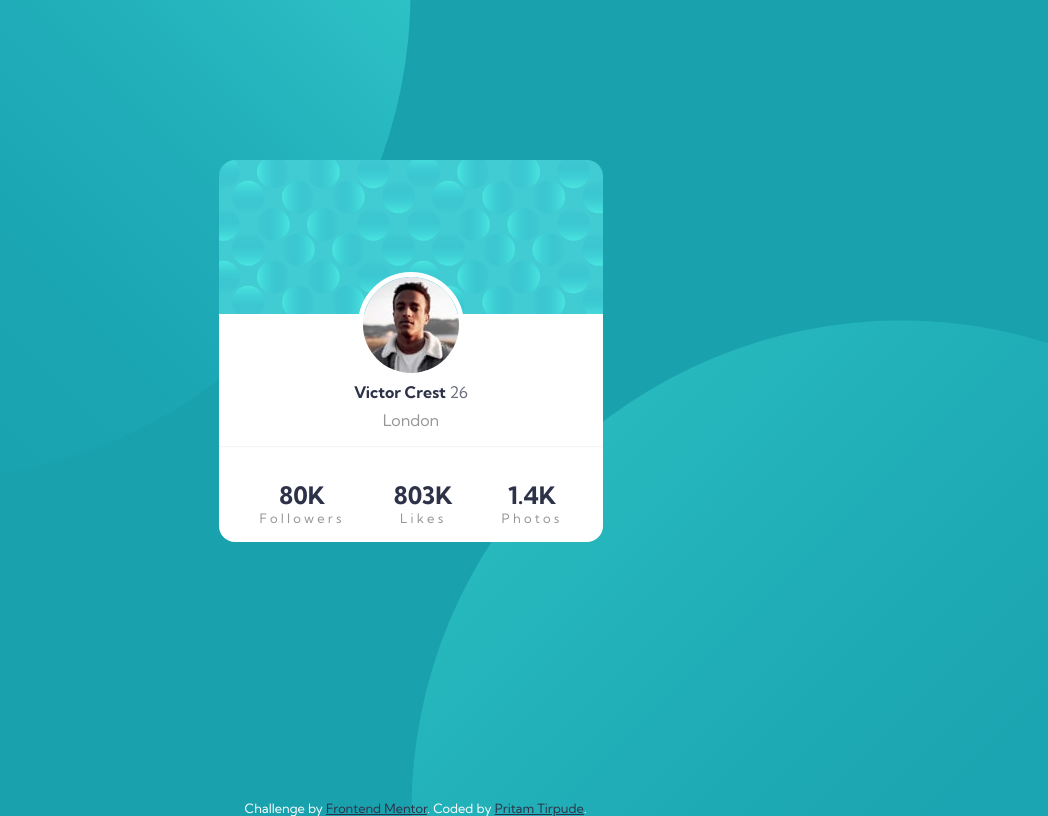
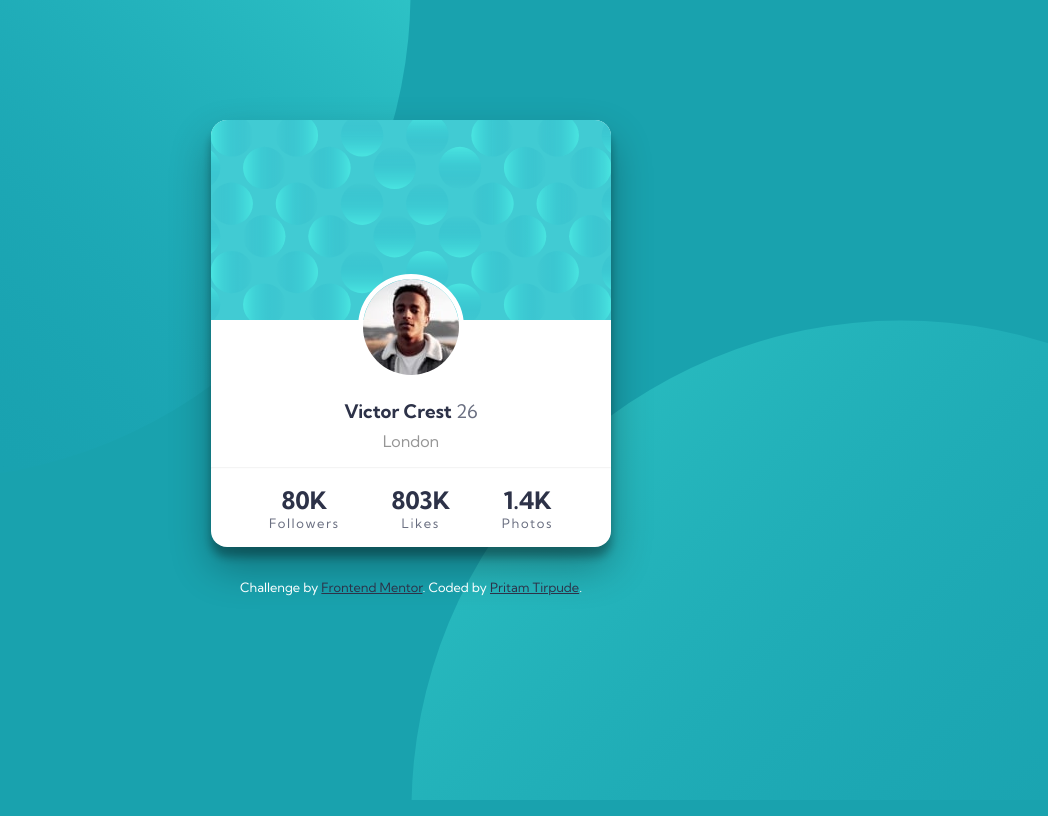
Before and after one commit to Pritam-Tirpude/profile-card-component, a plain HTML site: page index.html in a window 1280 px wide. Shown: the whole page, without its empty margins (229-1277 px from the left). Drawn offline with nearby package versions, Linux system fonts and the light colour scheme.

Commit message:
change the code to make card unmovable

```diff
--- a/index.html
+++ b/index.html
@@ -20,14 +20,17 @@
   </head>
   <body>
     <section>
-      <div class="card" data-aos="fade-up" data-aos-delay="700">
-        <div class="avatar-info" data-aos="fade-right" data-aos-delay="700">
+      <div class="card" data-aos="fade-down">
+        <div class="bg">
+          <img src="./images/bg-pattern-card.svg" alt="background image" />
+        </div>
+        <div class="avatar-info">
           <img src="./images/image-victor.jpg" alt="Victor" />
           <h3>Victor Crest <span class="age">26</span></h3>
           <p>London</p>
         </div>
         <hr />
-        <div class="stats" data-aos="fade-left" data-aos-delay="700">
+        <div class="stats">
           <div class="followers">
             <h5>80K</h5>
             <p>Followers</p>
@@ -42,8 +45,7 @@
           </div>
         </div>
       </div>
-    </section>
-    <footer class="attribution">
+      <div class="attribution">
         Challenge by
         <a href="https://www.frontendmentor.io?ref=challenge" target="_blank"
           >Frontend Mentor</a
@@ -51,12 +53,12 @@
         <a href="https://github.com/Pritam-Tirpude" target="_blank"
           >Pritam Tirpude</a
         >.
-    </footer>
+      </div>
+    </section>
     <script src="https://unpkg.com/aos@next/dist/aos.js"></script>
     <script>
       AOS.init({
-        offset: 150,
-        duration: 1000,
+        duration: 2000,
       });
     </script>
   </body>
--- a/styles/_card.scss
+++ b/styles/_card.scss
@@ -1,35 +1,39 @@
-.card {
-  @include flex(center, center, column);
-  background: white url("../images/bg-pattern-card.svg") no-repeat top/contain;
-  background-attachment: local;
-  border-radius: 1rem;
-  top: 20vh;
-  width: 30%;
+section {
+  max-width: 400px;
+  height: auto;
   margin: 0 auto;
   position: relative;
+  top: 15vh;
+}
+.card {
+  background: white;
+  border-radius: 1rem;
+  box-shadow: 0px 10px 10px rgba(#000000, 0.3), 0px 20px 40px rgba(#000000, 0.3);
+  .bg img {
+    max-width: 100%;
+    height: 200px;
+    border-top-left-radius: 1rem;
+    border-top-right-radius: 1rem;
+    object-fit: cover;
+  }
 
-  hr {
-    margin-top: 1rem;
-    width: 30vw;
-    opacity: 0.1;
-  }
   .avatar-info {
     text-align: center;
-    position: sticky;
+    margin-top: -50px;
     img {
-      margin-top: 7rem;
+      border: 5px solid white;
       border-radius: 50%;
-      border: 5px solid white;
     }
+
     h3 {
-      font-size: $header6;
       color: $primary_very_dark_desaturated_blue;
+      margin-top: 1rem;
     }
 
     p {
       margin-top: 0.5rem;
-      font-size: $header6;
       color: $neutral_dark_gray;
+      font-weight: lighter;
     }
     .age {
       color: $primary_dark_grayish_blue;
@@ -37,50 +41,51 @@
     }
   }
 
+  hr {
+    margin-top: 1rem;
+    opacity: 0.1;
+  }
+
   .stats {
-    width: 100%;
-    text-align: center;
-    margin-top: 1rem;
-    padding: 1rem;
-    margin-bottom: 0rem;
+    padding: 1rem 2rem;
     @include flex(space-around, center, row);
 
     .followers {
+      text-align: center;
       h5 {
-        font-weight: bold;
+        color: $primary_very_dark_desaturated_blue;
         font-size: $header5;
-        color: $primary_very_dark_desaturated_blue;
       }
       p {
-        color: $neutral_dark_gray;
-        letter-spacing: 0.2rem;
+        letter-spacing: 0.1rem;
         font-size: small;
+        color: $primary_dark_grayish_blue;
       }
     }
 
     .likes {
+      text-align: center;
       h5 {
-        font-weight: bold;
+        color: $primary_very_dark_desaturated_blue;
         font-size: $header5;
-        color: $primary_very_dark_desaturated_blue;
       }
       p {
-        color: $neutral_dark_gray;
-        letter-spacing: 0.2rem;
+        letter-spacing: 0.1rem;
         font-size: small;
+        color: $primary_dark_grayish_blue;
       }
     }
 
     .photos {
+      text-align: center;
       h5 {
-        font-weight: bold;
+        color: $primary_very_dark_desaturated_blue;
         font-size: $header5;
-        color: $primary_very_dark_desaturated_blue;
       }
       p {
-        color: $neutral_dark_gray;
-        letter-spacing: 0.2rem;
+        letter-spacing: 0.1rem;
         font-size: small;
+        color: $primary_dark_grayish_blue;
       }
     }
   }
--- a/styles/_global.scss
+++ b/styles/_global.scss
@@ -30,16 +30,6 @@ body {
     url("../images/bg-pattern-bottom.svg") no-repeat left 50vw top 40vh,
     $primary_dark_cyan;
   background-attachment: fixed;
-  animation: anim 2s ease-in alternate;
   font-family: "Kumbh Sans", sans-serif;
   min-height: 100vh;
 }
-
-@keyframes anim {
-  from {
-    background-size: 0%;
-  }
-  to {
-    background-size: 100%;
-  }
-}
--- a/styles/style.scss
+++ b/styles/style.scss
@@ -2,9 +2,7 @@
 @import "card";
 
 .attribution {
-  position: absolute;
-  top: 100%;
-  left: 37%;
+  margin-top: 2rem;
   font-size: 0.8rem;
   text-align: center;
   color: white;
@@ -13,36 +11,8 @@
   color: $primary_very_dark_desaturated_blue;
 }
 
-@media screen and (max-width: 900px) {
-  .attribution {
-    left: 10%;
-  }
-  .card {
-    width: 95vw;
-    hr {
-      width: 95vw;
-    }
-
-    .avatar-info {
-      img {
-        margin-top: 6rem;
-      }
-    }
+@media screen and (max-width: 1120px) {
+  section {
+    padding: 0rem 1rem;
   }
 }
-
-@media screen and (min-width: 768px) and (max-width: 1024px) {
-  .card {
-    width: 95vw;
-
-    hr {
-      width: 95vw;
-    }
-
-    .avatar-info {
-      img {
-        margin-top: 15rem;
-      }
-    }
-  }
-}
```
Also changed, not shown: styles/style.css, 1 other file. Lines whose indentation alone changed are shown as unchanged.
